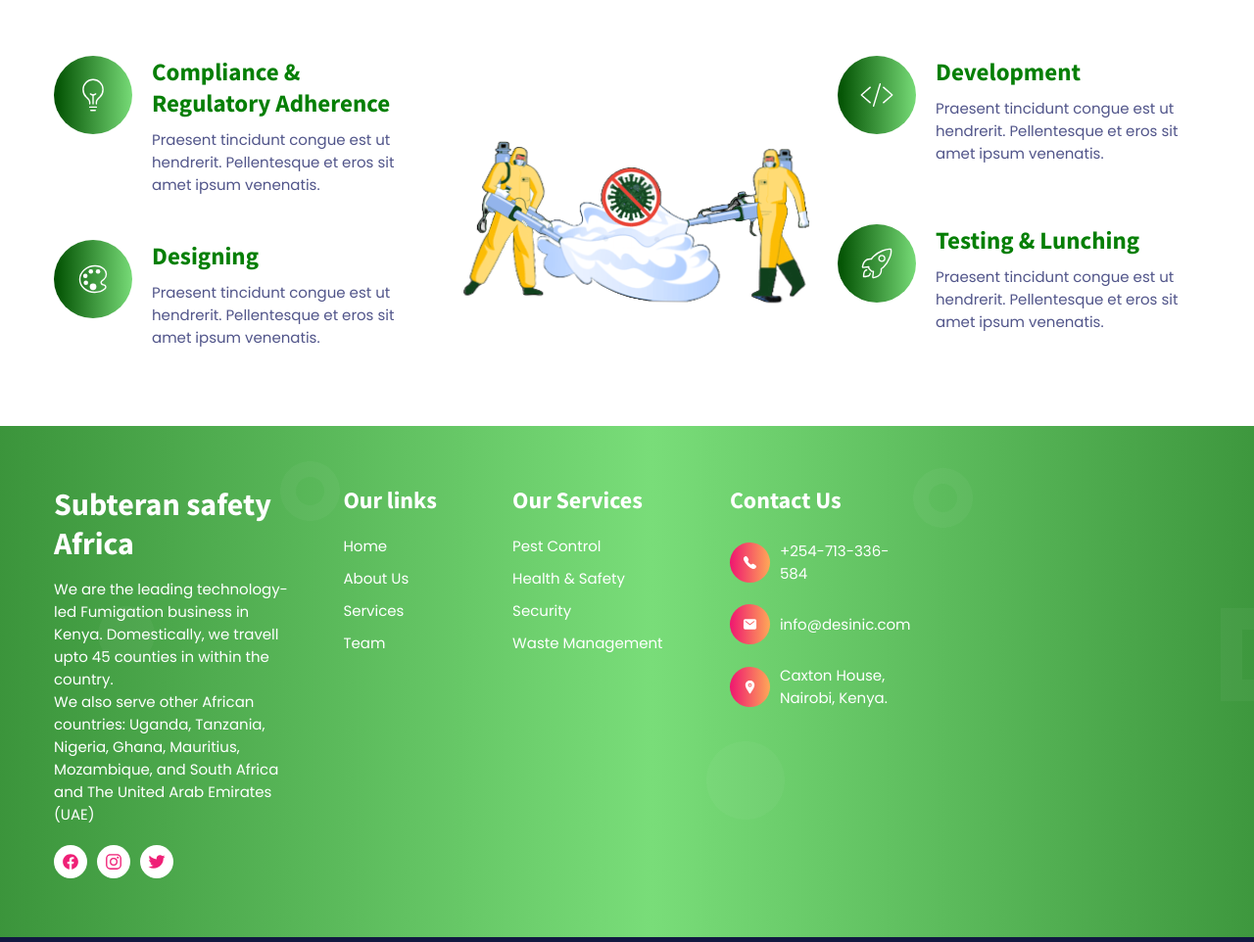
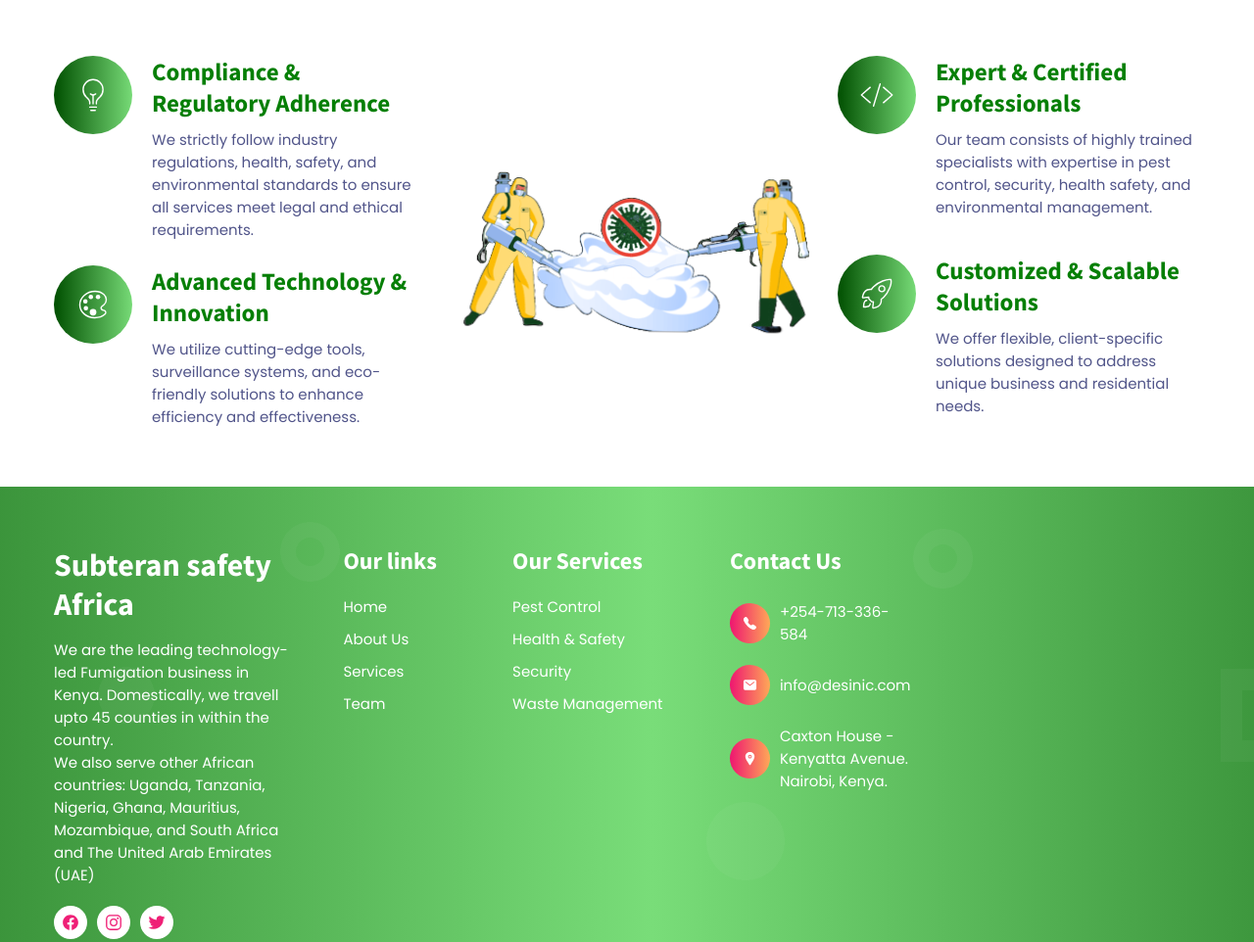
Before and after one commit to BravineTheeDeveloper/subteran-safety, a plain HTML site: page index.html in a window 1280 px wide. Shown: the part 5420-6382 px from the top of the page at 98% size. Drawn offline with nearby package versions, Linux system fonts and the light colour scheme.

Commit message:
specifics

```diff
--- a/index.html
+++ b/index.html
@@ -527,7 +527,7 @@
                           <h3 class="h3 title">Compliance & Regulatory Adherence</h3>
 
                           <p class="text">
-                            Praesent tincidunt congue est ut hendrerit. Pellentesque et eros sit amet ipsum venenatis.
+                            We strictly follow industry regulations, health, safety, and environmental standards to ensure all services meet legal and ethical requirements.
                           </p>
                         </div>
 
@@ -542,10 +542,10 @@
                         </div>
 
                         <div class="content">
-                          <h3 class="h3 title">Designing</h3>
+                          <h3 class="h3 title">Advanced Technology & Innovation</h3>
 
                           <p class="text">
-                            Praesent tincidunt congue est ut hendrerit. Pellentesque et eros sit amet ipsum venenatis.
+                            We utilize cutting-edge tools, surveillance systems, and eco-friendly solutions to enhance efficiency and effectiveness.
                           </p>
                         </div>
 
@@ -569,10 +569,10 @@
                         </div>
 
                         <div class="content">
-                          <h3 class="h3 title">Development</h3>
+                          <h3 class="h3 title">Expert & Certified Professionals</h3>
 
                           <p class="text">
-                            Praesent tincidunt congue est ut hendrerit. Pellentesque et eros sit amet ipsum venenatis.
+                            Our team consists of highly trained specialists with expertise in pest control, security, health safety, and environmental management.
                           </p>
                         </div>
 
@@ -587,10 +587,10 @@
                         </div>
 
                         <div class="content">
-                          <h3 class="h3 title">Testing & Lunching</h3>
+                          <h3 class="h3 title"> Customized & Scalable Solutions</h3>
 
                           <p class="text">
-                            Praesent tincidunt congue est ut hendrerit. Pellentesque et eros sit amet ipsum venenatis.
+                            We offer flexible, client-specific solutions designed to address unique business and residential needs.
                           </p>
                         </div>
 
@@ -738,7 +738,9 @@
             </div>
 
             <address class="footer-item-link">
-              Caxton House, Nairobi, Kenya.
+                <a href="https://www.google.com/maps/place/Caxton+House,+25+Kenyatta+Ave,+Nairobi/@-1.2856821,36.8199851,21z/data=!4m6!3m5!1s0x182f10d72bcc0bc1:0x53b9f888477392a3!8m2!3d-1.2856317!4d36.8199185!16s%2Fg%2F11s3ldwwq0?entry=ttu&g_ep=EgoyMDI1MDEyOS4xIKXMDSoASAFQAw%3D%3D" target="_blank" rel="noopener noreferrer">
+                Caxton House - Kenyatta Avenue. Nairobi, Kenya.
+                </a>
             </address>
 
           </li>
```
